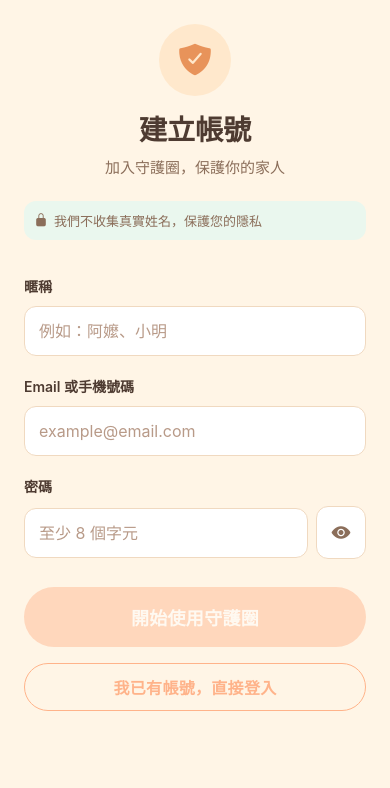
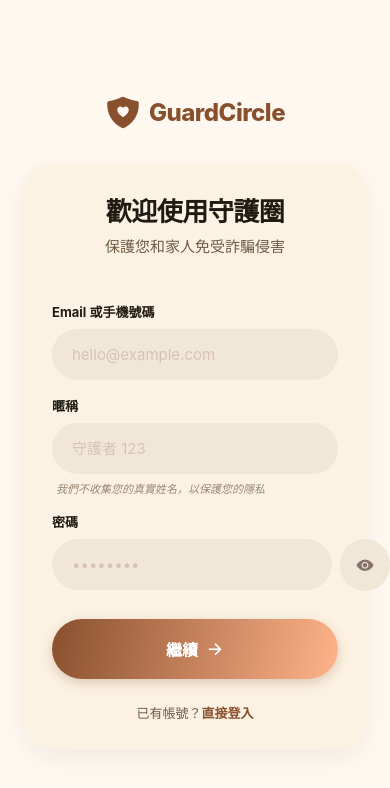
Before and after one commit to yenyu3/guardcircle-app, a React Native app in the folder frontend/: screen /Login in a window 390 px wide. Shown: the top 788 px of the page. Built offline with nearby package versions, Linux system fonts and the light colour scheme.

Commit message:
feat: redesign LoginScreen and RoleSelectScreen with new UI style

```diff
--- a/frontend/package.json
+++ b/frontend/package.json
@@ -15,6 +15,7 @@
     "@react-navigation/stack": "^6.4.1",
     "babel-preset-expo": "~54.0.10",
     "expo": "~54.0.0",
+    "expo-linear-gradient": "~15.0.8",
     "expo-status-bar": "~3.0.9",
     "react": "^19.1.0",
     "react-native": "^0.81.5",
--- /dev/null
+++ b/frontend/src/components/ShieldHeartIcon.tsx
@@ -0,0 +1,21 @@
+import React from 'react';
+import { View } from 'react-native';
+import { Ionicons } from '@expo/vector-icons';
+
+interface Props {
+  size?: number;
+  color?: string;
+  bgColor?: string;
+}
+
+export default function ShieldHeartIcon({ size = 36, color = '#89502e', bgColor = '#fff8f1' }: Props) {
+  const heartSize = Math.round(size * 0.39);
+  const heartTop = Math.round(size * 0.28);
+
+  return (
+    <View style={{ width: size, height: size, alignItems: 'center', justifyContent: 'center' }}>
+      <Ionicons name="shield" size={size} color={color} />
+      <Ionicons name="heart" size={heartSize} color={bgColor} style={{ position: 'absolute', top: heartTop }} />
+    </View>
+  );
+}
--- a/frontend/src/screens/auth/LoginScreen.tsx
+++ b/frontend/src/screens/auth/LoginScreen.tsx
@@ -1,25 +1,45 @@
 import React, { useState } from 'react';
-import { View, Text, TextInput, StyleSheet, ScrollView, TouchableOpacity, KeyboardAvoidingView, Platform } from 'react-native';
+import {
+  View, Text, TextInput, StyleSheet, ScrollView,
+  TouchableOpacity, KeyboardAvoidingView, Platform, Pressable,
+} from 'react-native';
 import { useNavigation } from '@react-navigation/native';
 import { StackNavigationProp } from '@react-navigation/stack';
-import { Colors, Radius, Spacing } from '../../theme';
+import { Colors, Radius } from '../../theme';
 import { useAppStore } from '../../store';
 import { RootStackParamList } from '../../navigation';
-import Button from '../../components/Button';
 import { SafeAreaView } from 'react-native-safe-area-context';
 import { Ionicons } from '@expo/vector-icons';
+import { LinearGradient } from 'expo-linear-gradient';
+import ShieldHeartIcon from '../../components/ShieldHeartIcon';
+
+// Design-system colours (matching HTML reference)
+const DS = {
+  bg: '#fff8f1',
+  surface: '#fcf2e3',
+  inputBg: '#f1e7d8',
+  inputFocusBg: '#ffffff',
+  primary: '#89502e',
+  primaryContainer: '#ffb38a',
+  secondary: '#6e5b45',
+  onSurface: '#1f1b12',
+  outline: '#85736b',
+  outlineVariant: '#d7c2b9',
+  tertiary: '#146870',
+  tertiaryContainer: '#88d0d8',
+};
 
 export default function LoginScreen() {
   const navigation = useNavigation<StackNavigationProp<RootStackParamList>>();
   const login = useAppStore((s) => s.login);
+  const [email, setEmail] = useState('');
   const [nickname, setNickname] = useState('');
-  const [email, setEmail] = useState('');
   const [password, setPassword] = useState('');
   const [showPw, setShowPw] = useState(false);
+  const [focusedField, setFocusedField] = useState<string | null>(null);
 
   const strength = password.length === 0 ? 0 : password.length < 6 ? 1 : password.length < 10 ? 2 : 3;
   const strengthLabel = ['', '弱', '中', '強'][strength];
-  const strengthColor = [Colors.border, Colors.danger, Colors.warning, Colors.safe][strength];
 
   const handleSubmit = () => {
     if (!nickname || !email || !password) return;
@@ -27,55 +47,113 @@ export default function LoginScreen() {
     navigation.replace('RoleSelect');
   };
 
+  const inputStyle = (field: string) => [
+    styles.input,
+    focusedField === field && styles.inputFocused,
+  ];
+
   return (
     <SafeAreaView style={styles.safe}>
       <KeyboardAvoidingView behavior={Platform.OS === 'ios' ? 'padding' : undefined} style={{ flex: 1 }}>
-        <ScrollView contentContainerStyle={styles.container} keyboardShouldPersistTaps="handled">
-          <View style={styles.header}>
-            <View style={styles.iconCircle}>
-              <Ionicons name="shield-checkmark" size={36} color={Colors.primaryDark} />
-            </View>
-            <Text style={styles.title}>建立帳號</Text>
-            <Text style={styles.sub}>加入守護圈，保護你的家人</Text>
+        <ScrollView contentContainerStyle={styles.scroll} keyboardShouldPersistTaps="handled" showsVerticalScrollIndicator={false}>
+
+          {/* Branding */}
+          <View style={styles.brand}>
+            <ShieldHeartIcon size={36} color={DS.primary} bgColor={DS.bg} />
+            <Text style={styles.brandName}>GuardCircle</Text>
           </View>
 
-          <View style={styles.privacyNote}>
-            <Ionicons name="lock-closed" size={14} color={Colors.textLight} />
-            <Text style={styles.privacyText}>我們不收集真實姓名，保護您的隱私</Text>
-          </View>
+          {/* Card */}
+          <View style={styles.card}>
+            <Text style={styles.cardTitle}>歡迎使用守護圈</Text>
+            <Text style={styles.cardSub}>保護您和家人免受詐騙侵害</Text>
 
-          <View style={styles.form}>
+            {/* Email */}
+            <Text style={styles.label}>Email 或手機號碼</Text>
+            <TextInput
+              style={inputStyle('email')}
+              placeholder="hello@example.com"
+              placeholderTextColor={DS.outlineVariant}
+              value={email}
+              onChangeText={setEmail}
+              keyboardType="email-address"
+              autoCapitalize="none"
+              onFocus={() => setFocusedField('email')}
+              onBlur={() => setFocusedField(null)}
+            />
+
+            {/* Nickname */}
             <Text style={styles.label}>暱稱</Text>
-            <TextInput style={styles.input} placeholder="例如：阿嬤、小明" value={nickname} onChangeText={setNickname} placeholderTextColor={Colors.textMuted} />
+            <TextInput
+              style={inputStyle('nickname')}
+              placeholder="守護者 123"
+              placeholderTextColor={DS.outlineVariant}
+              value={nickname}
+              onChangeText={setNickname}
+              onFocus={() => setFocusedField('nickname')}
+              onBlur={() => setFocusedField(null)}
+            />
+            <Text style={styles.hint}>我們不收集您的真實姓名，以保護您的隱私</Text>
 
-            <Text style={styles.label}>Email 或手機號碼</Text>
-            <TextInput style={styles.input} placeholder="example@email.com" value={email} onChangeText={setEmail} keyboardType="email-address" autoCapitalize="none" placeholderTextColor={Colors.textMuted} />
-
+            {/* Password */}
             <Text style={styles.label}>密碼</Text>
-            <View style={styles.pwRow}>
+            <View style={styles.pwWrap}>
               <TextInput
-                style={[styles.input, { flex: 1, marginBottom: 0 }]}
-                placeholder="至少 8 個字元"
-                value={password} onChangeText={setPassword}
+                style={[inputStyle('password'), { flex: 1 }]}
+                placeholder="••••••••"
+                placeholderTextColor={DS.outlineVariant}
+                value={password}
+                onChangeText={setPassword}
                 secureTextEntry={!showPw}
-                placeholderTextColor={Colors.textMuted}
+                onFocus={() => setFocusedField('password')}
+                onBlur={() => setFocusedField(null)}
               />
               <TouchableOpacity onPress={() => setShowPw(!showPw)} style={styles.eyeBtn}>
-                <Ionicons name={showPw ? 'eye-off' : 'eye'} size={20} color={Colors.textLight} />
+                <Ionicons name={showPw ? 'eye-off' : 'eye'} size={18} color={DS.outline} />
               </TouchableOpacity>
             </View>
+
+            {/* Strength indicator */}
             {password.length > 0 && (
-              <View style={styles.strengthRow}>
-                {[1, 2, 3].map((i) => (
-                  <View key={i} style={[styles.strengthBar, { backgroundColor: i <= strength ? strengthColor : Colors.border }]} />
-                ))}
-                <Text style={[styles.strengthLabel, { color: strengthColor }]}>密碼強度：{strengthLabel}</Text>
+              <View style={styles.strengthWrap}>
+                <View style={styles.strengthHeader}>
+                  <Text style={styles.strengthTitle}>密碼強度</Text>
+                  <Text style={[styles.strengthValue, { color: DS.primary }]}>{strengthLabel}</Text>
+                </View>
+                <View style={styles.strengthBars}>
+                  {[1, 2, 3, 4].map((i) => (
+                    <View
+                      key={i}
+                      style={[styles.strengthBar, { backgroundColor: i <= strength ? DS.primary : DS.outlineVariant }]}
+                    />
+                  ))}
+                </View>
               </View>
             )}
 
-            <Button title="開始使用守護圈" onPress={handleSubmit} size="large" style={{ marginTop: 24 }} disabled={!nickname || !email || password.length < 6} />
-            <Button title="我已有帳號，直接登入" onPress={handleSubmit} variant="ghost" style={{ marginTop: 12 }} />
+            {/* CTA */}
+            <Pressable onPress={handleSubmit} style={({ pressed }) => [{ marginTop: 28, opacity: pressed ? 0.85 : 1 }]}>
+              <LinearGradient
+                colors={[DS.primary, DS.primaryContainer]}
+                start={{ x: 0, y: 0 }} end={{ x: 1, y: 1 }}
+                style={styles.ctaBtn}
+              >
+                <Text style={styles.ctaText}>繼續</Text>
+                <Ionicons name="arrow-forward" size={18} color="#fff" />
+              </LinearGradient>
+            </Pressable>
+
+            {/* Toggle */}
+            <View style={styles.toggleRow}>
+              <Text style={styles.toggleText}>已有帳號？</Text>
+              <TouchableOpacity onPress={handleSubmit}>
+                <Text style={styles.toggleLink}>直接登入</Text>
+              </TouchableOpacity>
+            </View>
           </View>
+
+
+
         </ScrollView>
       </KeyboardAvoidingView>
     </SafeAreaView>
@@ -83,20 +161,51 @@ export default function LoginScreen() {
 }
 
 const styles = StyleSheet.create({
-  safe: { flex: 1, backgroundColor: Colors.bg },
-  container: { padding: 24, paddingBottom: 40 },
-  header: { alignItems: 'center', marginBottom: 24, gap: 8 },
-  iconCircle: { width: 72, height: 72, borderRadius: 36, backgroundColor: Colors.card, alignItems: 'center', justifyContent: 'center', marginBottom: 4 },
-  title: { fontSize: 28, fontWeight: '800', color: Colors.text },
-  sub: { fontSize: 15, color: Colors.textLight },
-  privacyNote: { flexDirection: 'row', alignItems: 'center', gap: 6, backgroundColor: Colors.safeBg, borderRadius: Radius.md, padding: 10, marginBottom: 24 },
-  privacyText: { fontSize: 13, color: Colors.textLight, flex: 1 },
-  form: { gap: 4 },
-  label: { fontSize: 14, fontWeight: '600', color: Colors.text, marginBottom: 6, marginTop: 12 },
-  input: { backgroundColor: Colors.white, borderRadius: Radius.md, padding: 14, fontSize: 16, color: Colors.text, borderWidth: 1.5, borderColor: Colors.border, marginBottom: 4 },
-  pwRow: { flexDirection: 'row', alignItems: 'center', gap: 8 },
-  eyeBtn: { padding: 14, backgroundColor: Colors.white, borderRadius: Radius.md, borderWidth: 1.5, borderColor: Colors.border },
-  strengthRow: { flexDirection: 'row', alignItems: 'center', gap: 6, marginTop: 8 },
-  strengthBar: { flex: 1, height: 4, borderRadius: 2 },
-  strengthLabel: { fontSize: 12, fontWeight: '600', minWidth: 70 },
+  safe: { flex: 1, backgroundColor: DS.bg },
+  scroll: { flexGrow: 1, paddingHorizontal: 24, paddingVertical: 40, alignItems: 'center', justifyContent: 'center' },
+
+  brand: { flexDirection: 'row', alignItems: 'center', gap: 8, marginBottom: 32 },
+  brandName: { fontSize: 24, fontWeight: '800', color: DS.primary, letterSpacing: -0.5 },
+
+  card: {
+    width: '100%', backgroundColor: DS.surface,
+    borderRadius: 28, padding: 28,
+    shadowColor: '#1f1b12', shadowOffset: { width: 0, height: 8 },
+    shadowOpacity: 0.06, shadowRadius: 24, elevation: 4,
+  },
+  cardTitle: { fontSize: 26, fontWeight: '800', color: DS.onSurface, textAlign: 'center', letterSpacing: -0.5, marginBottom: 8 },
+  cardSub: { fontSize: 15, color: DS.secondary, textAlign: 'center', marginBottom: 28, lineHeight: 22 },
+
+  label: { fontSize: 13, fontWeight: '700', color: DS.onSurface, marginBottom: 8, marginTop: 16 },
+  input: {
+    backgroundColor: DS.inputBg, borderRadius: Radius.full,
+    paddingHorizontal: 20, paddingVertical: 16,
+    fontSize: 15, color: DS.onSurface,
+  },
+  inputFocused: { backgroundColor: DS.inputFocusBg },
+  hint: { fontSize: 11, color: DS.secondary, fontStyle: 'italic', marginTop: 6, paddingHorizontal: 4, opacity: 0.7 },
+
+  pwWrap: { flexDirection: 'row', alignItems: 'center', gap: 8 },
+  eyeBtn: { padding: 16, backgroundColor: DS.inputBg, borderRadius: Radius.full },
+
+  strengthWrap: { marginTop: 12, paddingHorizontal: 4 },
+  strengthHeader: { flexDirection: 'row', justifyContent: 'space-between', marginBottom: 6 },
+  strengthTitle: { fontSize: 10, fontWeight: '700', color: DS.outline },
+  strengthValue: { fontSize: 10, fontWeight: '700' },
+  strengthBars: { flexDirection: 'row', gap: 6 },
+  strengthBar: { flex: 1, height: 6, borderRadius: 3 },
+
+  ctaBtn: {
+    borderRadius: Radius.full, paddingVertical: 18,
+    flexDirection: 'row', alignItems: 'center', justifyContent: 'center', gap: 8,
+    shadowColor: DS.primary, shadowOffset: { width: 0, height: 4 }, shadowOpacity: 0.25, shadowRadius: 12, elevation: 4,
+  },
+  ctaText: { color: '#fff', fontSize: 16, fontWeight: '700' },
+
+  toggleRow: { flexDirection: 'row', justifyContent: 'center', marginTop: 24 },
+  toggleText: { fontSize: 13, color: DS.secondary },
+  toggleLink: { fontSize: 13, fontWeight: '700', color: DS.primary },
+
+  footer: { flexDirection: 'row', gap: 24, marginTop: 32, flexWrap: 'wrap', justifyContent: 'center' },
+  footerLink: { fontSize: 11, fontWeight: '600', color: DS.outline },
 });
--- a/frontend/src/screens/auth/RoleSelectScreen.tsx
+++ b/frontend/src/screens/auth/RoleSelectScreen.tsx
@@ -1,24 +1,65 @@
 import React, { useState } from 'react';
-import { View, Text, StyleSheet, ScrollView, TouchableOpacity } from 'react-native';
+import { View, Text, StyleSheet, ScrollView, TouchableOpacity, Pressable } from 'react-native';
 import { useNavigation } from '@react-navigation/native';
 import { StackNavigationProp } from '@react-navigation/stack';
-import { Colors, Radius, Shadow } from '../../theme';
+import { Radius } from '../../theme';
 import { useAppStore } from '../../store';
 import { Role } from '../../types';
 import { RootStackParamList } from '../../navigation';
-import Button from '../../components/Button';
 import { SafeAreaView } from 'react-native-safe-area-context';
 import { Ionicons } from '@expo/vector-icons';
+import { LinearGradient } from 'expo-linear-gradient';
+import ShieldHeartIcon from '../../components/ShieldHeartIcon';
 
-const roles: { role: Role; icon: string; title: string; desc: string; color: string }[] = [
-  { role: 'guardian', icon: 'heart', title: '守護者 Guardian', desc: '我希望有人幫我守護，家人協助我確認可疑訊息', color: '#E97A7A' },
-  { role: 'gatekeeper', icon: 'shield', title: '守門人 Gatekeeper', desc: '我想保護家中長輩，監控家人安全狀態', color: '#FFB38A' },
-  { role: 'solver', icon: 'bulb', title: '識破者 Solver', desc: '我想快速識破詐騙，了解最新詐騙手法', color: '#7BBF8E' },
+const DS = {
+  bg: '#fff8f1',
+  surface: '#fcf2e3',
+  cardBg: '#f1e7d8',
+  cardSelected: '#ffffff',
+  primary: '#89502e',
+  primaryContainer: '#ffb38a',
+  secondary: '#6e5b45',
+  onSurface: '#1f1b12',
+  outline: '#85736b',
+  outlineVariant: '#d7c2b9',
+  tertiary: '#146870',
+  tertiaryContainer: '#88d0d8',
+};
+
+const roles: { role: Role; icon: keyof typeof Ionicons.glyphMap; title: string; titleEn: string; desc: string; recommended?: boolean; iconBg: string; iconColor: string }[] = [
+  {
+    role: 'guardian',
+    icon: 'shield-outline',
+    title: '守護者',
+    titleEn: 'Guardian',
+    desc: '我希望家人協助我確認可疑訊息',
+    iconBg: DS.primaryContainer + '44',
+    iconColor: DS.primary,
+  },
+  {
+    role: 'gatekeeper',
+    icon: 'eye',
+    title: '守門人',
+    titleEn: 'Gatekeeper',
+    desc: '我想保護家人，監控家人的安全狀態',
+    recommended: true,
+    iconBg: DS.primary,
+    iconColor: '#ffffff',
+  },
+  {
+    role: 'solver',
+    icon: 'bulb-outline',
+    title: '識破者',
+    titleEn: 'Solver',
+    desc: '我想快速識破詐騙，了解最新詐騙手法',
+    iconBg: DS.tertiaryContainer + '44',
+    iconColor: DS.tertiary,
+  },
 ];
 
 export default function RoleSelectScreen() {
   const navigation = useNavigation<StackNavigationProp<RootStackParamList>>();
-  const { setRole, currentUser } = useAppStore();
+  const { setRole } = useAppStore();
   const [selected, setSelected] = useState<Role>('gatekeeper');
 
   const handleConfirm = () => {
@@ -28,47 +69,132 @@ export default function RoleSelectScreen() {
 
   return (
     <SafeAreaView style={styles.safe}>
-      <ScrollView contentContainerStyle={styles.container}>
-        <Text style={styles.title}>你想怎麼使用守護圈？</Text>
-        <Text style={styles.sub}>選擇最符合你的使用方式，之後可以在設定中切換</Text>
+      {/* Header — fixed, outside ScrollView */}
+      <View style={styles.header}>
+        <View style={styles.headerBrand}>
+          <ShieldHeartIcon size={28} color={DS.primary} bgColor={DS.bg} />
+          <Text style={styles.headerTitle}>GuardCircle</Text>
+        </View>
+        <View style={styles.avatar}>
+          <Ionicons name="person" size={18} color={DS.outline} />
+        </View>
+      </View>
 
+      <ScrollView contentContainerStyle={styles.scroll} showsVerticalScrollIndicator={false}>
+        {/* Title */}
+        <View style={styles.titleWrap}>
+          <Text style={styles.title}>
+            你想怎麼使用{'\n'}<Text style={styles.titleAccent}>守護圈？</Text>
+          </Text>
+          <Text style={styles.sub}>選擇最符合你的使用方式，之後可以在設定中切換。</Text>
+        </View>
+
+        {/* Cards */}
         <View style={styles.cards}>
           {roles.map((r) => {
             const active = selected === r.role;
             return (
+              <View key={r.role}>
+                {r.recommended && (
+                  <View style={styles.recommendedWrap}>
+                    <View style={styles.recommendedBadge}>
+                      <Text style={styles.recommendedText}>推薦</Text>
+                    </View>
+                  </View>
+                )}
                 <TouchableOpacity
-                key={r.role}
                   onPress={() => setSelected(r.role)}
-                activeOpacity={0.8}
-                style={[styles.card, active ? { borderColor: r.color, borderWidth: 2.5 } : null, Shadow.card] as any}
+                  activeOpacity={0.85}
+                  style={[styles.card, active && styles.cardSelected]}
                 >
-                <View style={[styles.iconWrap, { backgroundColor: r.color + '22' }]}>
-                  <Ionicons name={r.icon as any} size={28} color={r.color} />
+                  <View style={[styles.iconWrap, { backgroundColor: r.iconBg }]}>
+                    <Ionicons name={r.icon} size={26} color={r.iconColor} />
                   </View>
-                <View style={{ flex: 1 }}>
-                  <Text style={styles.roleTitle}>{r.title}</Text>
+                  <Text style={styles.roleTitle}>{r.titleEn}</Text>
                   <Text style={styles.roleDesc}>{r.desc}</Text>
+                  {active && (
+                    <View style={styles.selectedRow}>
+                      <Text style={styles.selectedLabel}>已選擇</Text>
+                      <Ionicons name="checkmark-circle" size={16} color={DS.primary} />
                     </View>
-                {active && <Ionicons name="checkmark-circle" size={24} color={r.color} />}
+                  )}
                 </TouchableOpacity>
+              </View>
             );
           })}
         </View>
 
-        <Button title="確認角色，繼續" onPress={handleConfirm} size="large" style={{ marginTop: 8 }} />
+        {/* CTA */}
+        <Pressable onPress={handleConfirm} style={({ pressed }) => [{ opacity: pressed ? 0.85 : 1 }]}>
+          <LinearGradient
+            colors={[DS.primary, DS.primaryContainer]}
+            start={{ x: 0, y: 0 }} end={{ x: 1, y: 1 }}
+            style={styles.ctaBtn}
+          >
+            <Text style={styles.ctaText}>確認</Text>
+            <Ionicons name="chevron-forward" size={20} color="#fff" />
+          </LinearGradient>
+        </Pressable>
       </ScrollView>
     </SafeAreaView>
   );
 }
 
 const styles = StyleSheet.create({
-  safe: { flex: 1, backgroundColor: Colors.bg },
-  container: { padding: 24, paddingBottom: 40 },
-  title: { fontSize: 26, fontWeight: '800', color: Colors.text, marginBottom: 8 },
-  sub: { fontSize: 14, color: Colors.textLight, marginBottom: 28, lineHeight: 20 },
-  cards: { gap: 14, marginBottom: 24 },
-  card: { flexDirection: 'row', alignItems: 'center', backgroundColor: Colors.white, borderRadius: Radius.lg, padding: 16, gap: 14, borderWidth: 2, borderColor: 'transparent' },
-  iconWrap: { width: 52, height: 52, borderRadius: 26, alignItems: 'center', justifyContent: 'center' },
-  roleTitle: { fontSize: 16, fontWeight: '700', color: Colors.text, marginBottom: 4 },
-  roleDesc: { fontSize: 13, color: Colors.textLight, lineHeight: 18 },
+  safe: { flex: 1, backgroundColor: DS.bg },
+
+  header: {
+    flexDirection: 'row', alignItems: 'center', justifyContent: 'space-between',
+    paddingHorizontal: 20, paddingVertical: 12,
+    backgroundColor: DS.bg,
+  },
+  headerBrand: { flexDirection: 'row', alignItems: 'center', gap: 8 },
+  headerTitle: { fontSize: 20, fontWeight: '800', color: DS.primary, letterSpacing: -0.5 },
+  avatar: {
+    width: 36, height: 36, borderRadius: 18,
+    backgroundColor: '#ebe1d3', alignItems: 'center', justifyContent: 'center',
+  },
+
+  scroll: { paddingHorizontal: 20, paddingBottom: 40 },
+
+  titleWrap: { marginTop: 12, marginBottom: 28 },
+  title: { fontSize: 30, fontWeight: '800', color: DS.onSurface, lineHeight: 38, marginBottom: 12 },
+  titleAccent: { color: DS.primary },
+  sub: { fontSize: 14, color: DS.secondary, lineHeight: 22 },
+
+  cards: { gap: 16, marginBottom: 32 },
+
+  recommendedWrap: { alignItems: 'center', marginBottom: -14, zIndex: 1 },
+  recommendedBadge: {
+    backgroundColor: DS.primary, paddingHorizontal: 14, paddingVertical: 4,
+    borderRadius: Radius.full,
+  },
+  recommendedText: { color: '#fff', fontSize: 10, fontWeight: '700', letterSpacing: 1.5 },
+
+  card: {
+    backgroundColor: DS.cardBg, borderRadius: 20,
+    padding: 24, borderWidth: 2, borderColor: 'transparent',
+  },
+  cardSelected: {
+    backgroundColor: DS.cardSelected,
+    borderColor: DS.primary,
+    shadowColor: DS.primary, shadowOffset: { width: 0, height: 8 }, shadowOpacity: 0.15, shadowRadius: 20, elevation: 6,
+  },
+  iconWrap: { width: 52, height: 52, borderRadius: 26, alignItems: 'center', justifyContent: 'center', marginBottom: 16 },
+  roleTitle: { fontSize: 22, fontWeight: '800', color: DS.onSurface, marginBottom: 8 },
+  roleDesc: { fontSize: 14, color: DS.secondary, lineHeight: 22 },
+  selectedRow: { flexDirection: 'row', alignItems: 'center', gap: 6, marginTop: 16 },
+  selectedLabel: { fontSize: 12, fontWeight: '700', color: DS.primary, letterSpacing: 1 },
+
+  ctaBtn: {
+    borderRadius: Radius.full, paddingVertical: 18,
+    flexDirection: 'row', alignItems: 'center', justifyContent: 'center', gap: 8,
+    shadowColor: DS.primary, shadowOffset: { width: 0, height: 4 }, shadowOpacity: 0.25, shadowRadius: 12, elevation: 4,
+  },
+  ctaText: { color: '#fff', fontSize: 16, fontWeight: '700' },
+  step: { textAlign: 'center', fontSize: 13, color: DS.secondary, marginTop: 16 },
+
+  footer: { alignItems: 'center', marginTop: 40, gap: 12 },
+  footerLine: { width: 48, height: 2, backgroundColor: '#ebe1d3', borderRadius: 1 },
+  footerText: { fontSize: 12, color: DS.outline },
 });
```
Also changed, not shown: 1 other file (tests, documents, lock files or other folders). Lines whose indentation alone changed are shown as unchanged.
